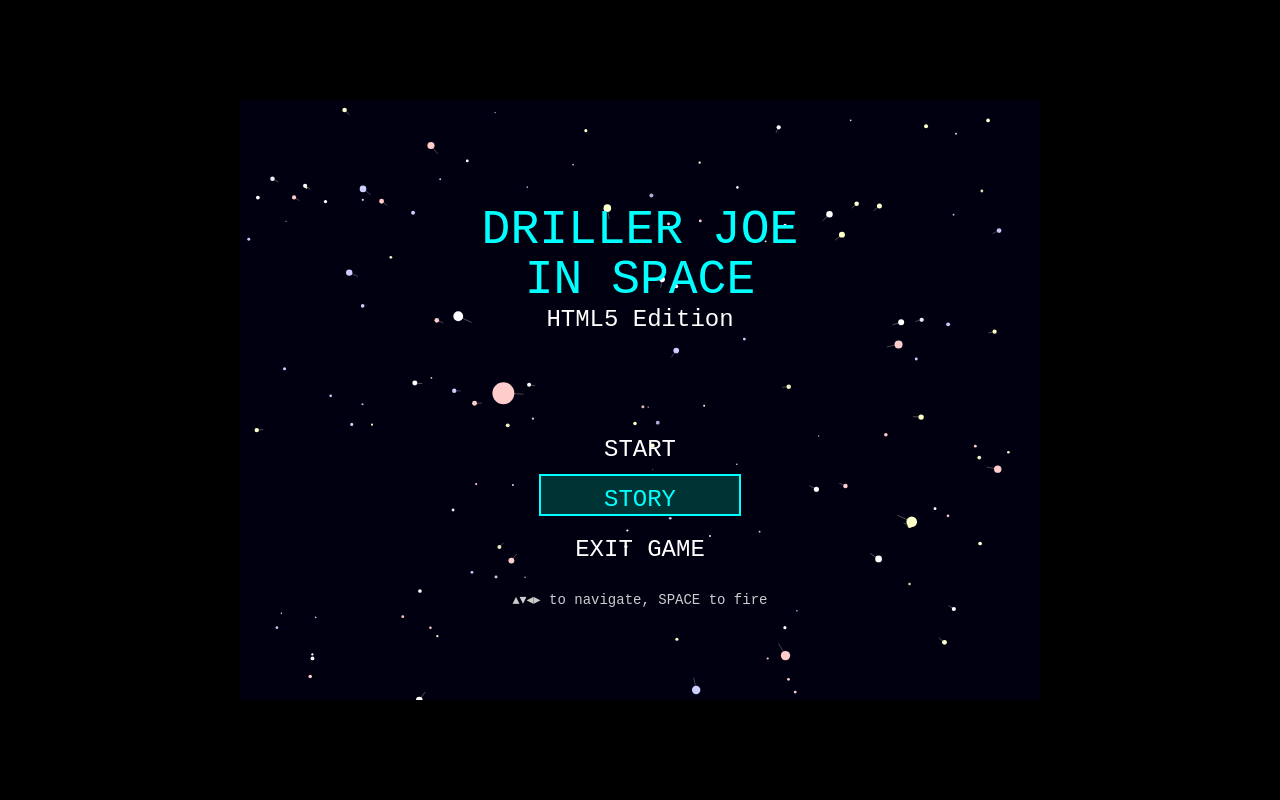
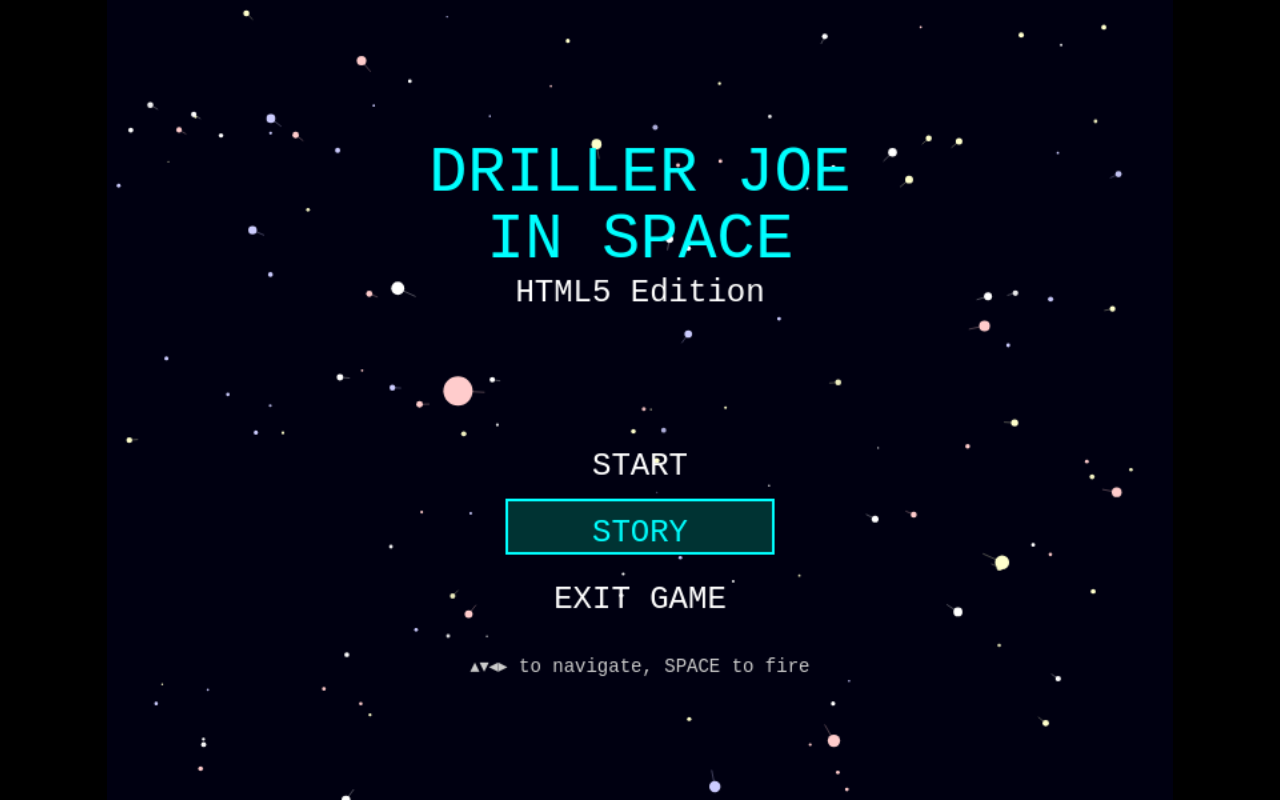
Before and after one commit to seekingvirtue/DrillerJoeInSpace, a website: page index.html in a window 1280 px wide. Drawn offline with Linux system fonts and the light colour scheme.

Commit message:
adding logic to better render on the screen.

```diff
--- a/index.html
+++ b/index.html
@@ -36,6 +36,7 @@
 
     <!-- Core Game Systems -->
     <script src="src/core/Canvas.js"></script>
+    <script src="src/core/Viewport.js"></script>
     <script src="src/core/Game.js"></script>
     <script src="src/core/GameState.js"></script>
 
--- a/src/core/Game.js
+++ b/src/core/Game.js
@@ -10,7 +10,7 @@ class Game {
         this.gameState = new GameState();
         this.audioSystem = new AudioSystem();
         this.inputSystem = new InputSystem();
-        this.renderSystem = new RenderSystem(this.ctx);
+    this.renderSystem = new RenderSystem(this.ctx);
 
         // Game modes
         this.modes = {
@@ -77,12 +77,11 @@ class Game {
     }
 
     setupCanvas() {
-        // Ensure canvas is properly configured
-        this.canvas.width = 800;
-        this.canvas.height = 600;
+        // Initialize viewport to manage logical resolution and scaling
+        // Logical resolution remains 800x600 for game math.
+        Viewport.setup(this.canvas, this.ctx, 800, 600);
 
-        // Set canvas styling for crisp pixel rendering
-        this.ctx.imageSmoothingEnabled = false;
+        // Set default text alignment in logical space
         this.ctx.textAlign = 'center';
         this.ctx.textBaseline = 'middle';
     }
--- /dev/null
+++ b/src/core/Viewport.js
@@ -0,0 +1,75 @@
+/**
+ * Viewport helper
+ * Manages logical resolution, CSS scaling (letterbox), and devicePixelRatio handling.
+ * Keeps the game's logical coordinate system (e.g., 800x600) stable while scaling the
+ * canvas visually to fill the container with preserved aspect ratio.
+ */
+class Viewport {
+    static setup(canvas, ctx, logicalWidth = 800, logicalHeight = 600, container = null) {
+        Viewport.canvas = canvas;
+        Viewport.ctx = ctx;
+        Viewport.logicalWidth = logicalWidth;
+        Viewport.logicalHeight = logicalHeight;
+        // container can be passed (element) or will default to parentElement
+        Viewport.container = container || canvas.parentElement || document.body;
+
+        // Initial resize and attach handler
+        Viewport._applySize();
+        window.addEventListener('resize', () => Viewport._applySize());
+    }
+
+    static _applySize() {
+        if (!Viewport.canvas || !Viewport.ctx) return;
+
+        const containerWidth = Viewport.container.clientWidth || window.innerWidth;
+        const containerHeight = Viewport.container.clientHeight || window.innerHeight;
+
+        // Calculate scale that fits while preserving aspect
+        const scale = Math.min(
+            containerWidth / Viewport.logicalWidth,
+            containerHeight / Viewport.logicalHeight
+        );
+
+        // CSS display size in CSS pixels
+        const displayWidth = Math.max(1, Math.floor(Viewport.logicalWidth * scale));
+        const displayHeight = Math.max(1, Math.floor(Viewport.logicalHeight * scale));
+
+        // Set CSS size (how big it appears on screen)
+        Viewport.canvas.style.width = displayWidth + 'px';
+        Viewport.canvas.style.height = displayHeight + 'px';
+
+        // Backing store size in physical pixels (for crisp rendering on HiDPI)
+        const dpr = window.devicePixelRatio || 1;
+        Viewport.dpr = dpr;
+
+        Viewport.canvas.width = Math.round(Viewport.logicalWidth * dpr);
+        Viewport.canvas.height = Math.round(Viewport.logicalHeight * dpr);
+
+        // Ensure drawing operations use logical coordinates by scaling the context
+        Viewport.ctx.setTransform(dpr, 0, 0, dpr, 0, 0);
+        // Turn off smoothing for pixel-crisp retro look
+        if (typeof Viewport.ctx.imageSmoothingEnabled !== 'undefined') {
+            Viewport.ctx.imageSmoothingEnabled = false;
+        }
+
+        // Store the last computed display dimensions for mapping
+        Viewport._displayWidth = displayWidth;
+        Viewport._displayHeight = displayHeight;
+        Viewport._scale = scale;
+    }
+
+    // Map client (DOM) coordinates to logical game coordinates
+    static clientToLogical(clientX, clientY) {
+        if (!Viewport.canvas) return { x: clientX, y: clientY };
+
+        const rect = Viewport.canvas.getBoundingClientRect();
+        // rect.width/height are CSS pixels (display size)
+        const x = (clientX - rect.left) * (Viewport.logicalWidth / rect.width);
+        const y = (clientY - rect.top) * (Viewport.logicalHeight / rect.height);
+        return { x: x, y: y };
+    }
+
+    static getLogicalWidth() { return Viewport.logicalWidth; }
+    static getLogicalHeight() { return Viewport.logicalHeight; }
+    static getScale() { return Viewport._scale || 1; }
+}
--- a/src/systems/InputSystem.js
+++ b/src/systems/InputSystem.js
@@ -66,9 +66,10 @@ class InputSystem {
     }
 
     handleMouseMove(event) {
-        const rect = this.canvas.getBoundingClientRect();
-        this.mousePos.x = event.clientX - rect.left;
-        this.mousePos.y = event.clientY - rect.top;
+        // Map client coordinates to logical canvas coordinates
+        const logical = Viewport.clientToLogical(event.clientX, event.clientY);
+        this.mousePos.x = logical.x;
+        this.mousePos.y = logical.y;
     }
 
     handleMouseDown(event) {
```
